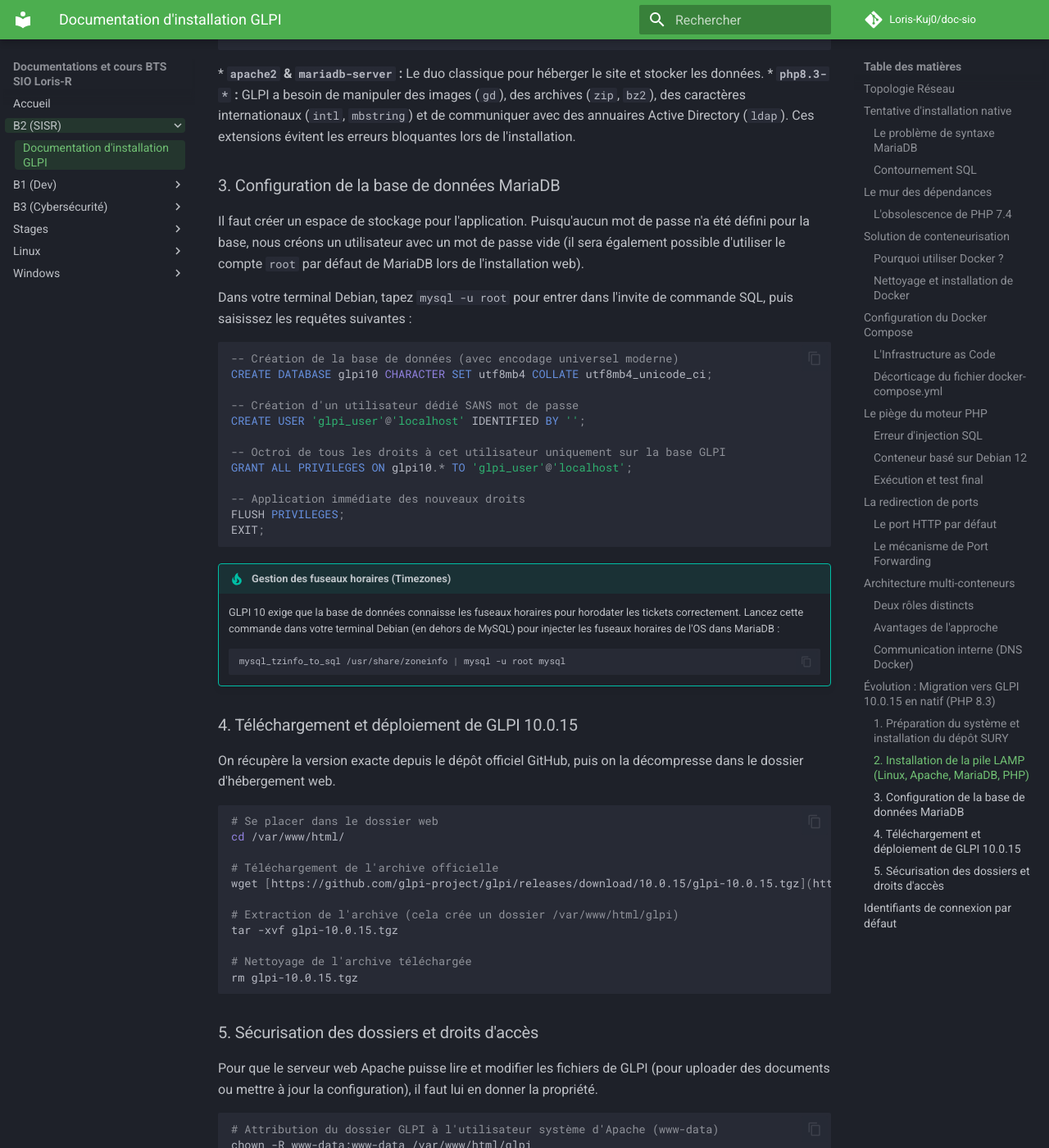
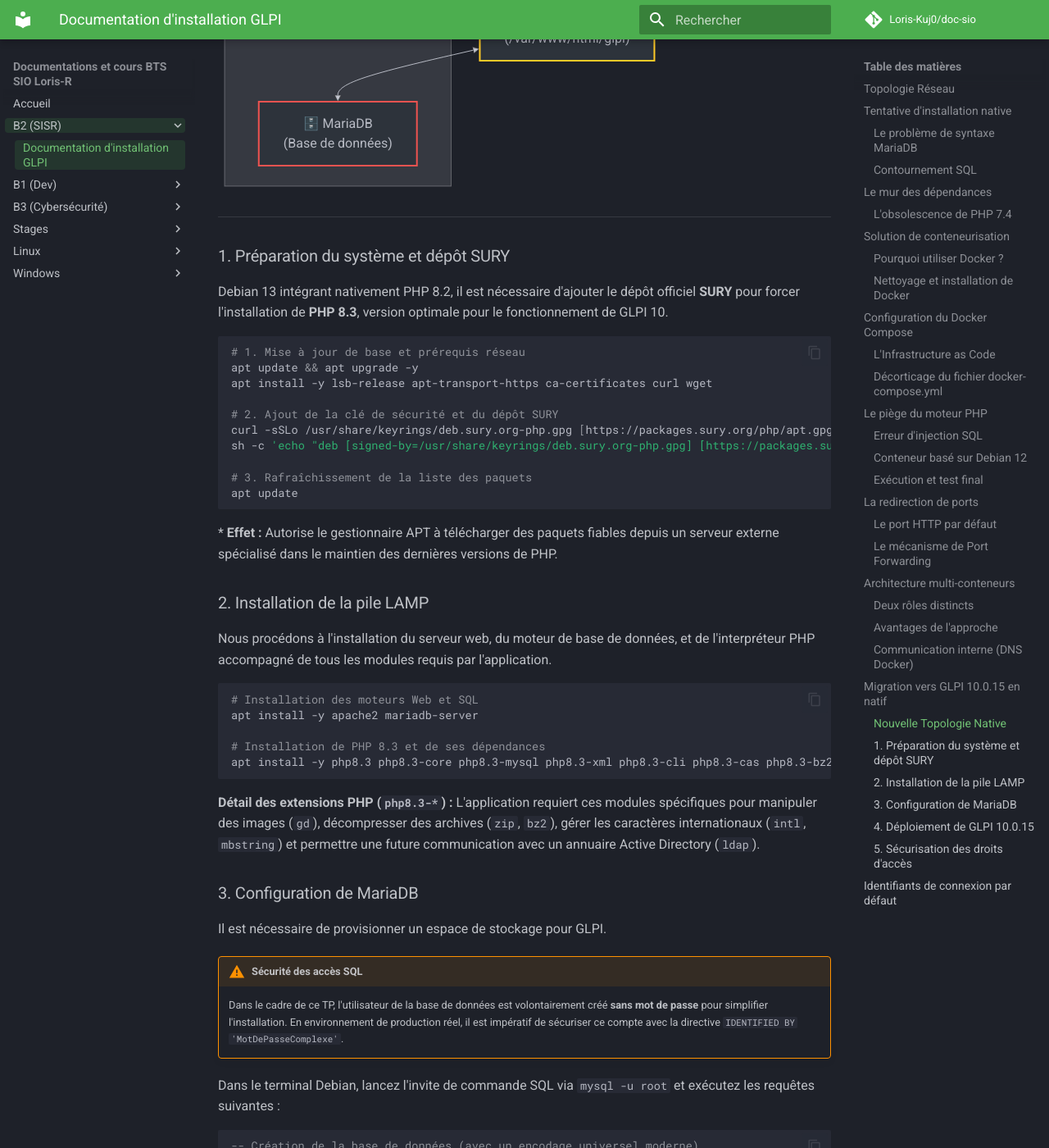
Before and after one commit to Loris-Kuj0/doc-sio, an MkDocs documentation site: the page built from docs/InstallationGLPI.md, in a window 1280 px wide and 1400 px high, scrolled down 9329 px. Shown: the whole window at 82% size. Built offline with MkDocs 1.6.1 and Material for MkDocs 9.7.7, drawn with Linux system fonts in a browser that asks for light colours; comment, search, counter and statistics services are not loaded; some of the changed text lies outside the part shown.

Commit message:
Glpi Test 2

````diff
--- a/docs/InstallationGLPI.md
+++ b/docs/InstallationGLPI.md
@@ -314,57 +314,93 @@
 
 Dans ce réseau isolé, le moteur Docker agit comme un véritable **serveur DNS interne**. Ainsi, lors de la configuration web finale de GLPI, il n'est pas nécessaire de renseigner une adresse IP complexe pour connecter l'application à la base de données. Le conteneur `glpi-app` peut joindre son voisin en utilisant simplement son nom de service défini dans le fichier YAML : **`mariadb`**. Docker se charge d'intercepter cette requête et de la résoudre en adresse IP interne de manière totalement transparente.
 
+---
 
-## Évolution : Migration vers GLPI 10.0.15 en natif (PHP 8.3)
+## Migration vers GLPI 10.0.15 en natif
 
-Face aux limites de la version 9.5.6 (notamment son obsolescence et son incompatibilité avec les systèmes modernes), le déploiement d'un **nouveau serveur** avec GLPI 10.0.15 a été décidé. Cette version étant parfaitement compatible avec les standards actuels, la conteneurisation n'est plus requise : nous repassons sur une architecture native, plus performante et plus simple à maintenir.
+!!! abstract "Objectif de la migration"
+    Face aux limites de la version 9.5.6 (obsolescence logicielle, incompatibilité matérielle), le déploiement d'un **nouveau serveur** avec **GLPI 10.0.15** a été acté.
 
-### 1. Préparation du système et installation du dépôt SURY
+### Nouvelle Topologie Native
 
-Debian 13 intégrant nativement PHP 8.2, il est nécessaire d'ajouter le dépôt officiel de paquets PHP (SURY) pour forcer l'installation de la version **8.3** requise pour cette architecture.
+L'abandon de Docker simplifie considérablement les flux. Tous les services s'exécutent désormais directement sur le système hôte, éliminant la nécessité de faire du *Port Forwarding* ou d'utiliser un DNS interne.
+
+```mermaid
+graph TD
+    Debian["🖥️ Serveur Hôte\n(Debian 13)"]
+
+    subgraph "Pile LAMP Native"
+        Apache["🌐 Apache2\n(Serveur Web)"]
+        PHP["⚙️ PHP 8.3\n(Moteur d'exécution)"]
+        MariaDB["🗄️ MariaDB\n(Base de données)"]
+    end
+
+    GLPI["📦 GLPI 10.0.15\n(/var/www/html/glpi)"]
+
+    Debian --> Apache
+    Apache --> PHP
+    PHP --> GLPI
+    GLPI <--> MariaDB
+
+    %% Style visuel adapté au thème sombre
+    style Debian fill:#2d333b,color:#ffffff,stroke:#4caf50,stroke-width:2px
+    style Apache fill:#2d333b,color:#ffffff,stroke:#29b6f6,stroke-width:2px
+    style PHP fill:#2d333b,color:#ffffff,stroke:#ab47bc,stroke-width:2px
+    style MariaDB fill:#2d333b,color:#ffffff,stroke:#ef5350,stroke-width:2px
+    style GLPI fill:#2d333b,color:#ffffff,stroke:#ffca28,stroke-width:2px
+```
+
+---
+
+### 1. Préparation du système et dépôt SURY
+
+Debian 13 intégrant nativement PHP 8.2, il est nécessaire d'ajouter le dépôt officiel **SURY** pour forcer l'installation de **PHP 8.3**, version optimale pour le fonctionnement de GLPI 10.
 
 ```bash
-# Mise à jour de base et installation des prérequis pour ajouter des dépôts
+# 1. Mise à jour de base et prérequis réseau
 apt update && apt upgrade -y
 apt install -y lsb-release apt-transport-https ca-certificates curl wget
 
-# Ajout de la clé de sécurité et du dépôt SURY pour PHP 8.3
+# 2. Ajout de la clé de sécurité et du dépôt SURY
 curl -sSLo /usr/share/keyrings/deb.sury.org-php.gpg [https://packages.sury.org/php/apt.gpg](https://packages.sury.org/php/apt.gpg)
 sh -c 'echo "deb [signed-by=/usr/share/keyrings/deb.sury.org-php.gpg] [https://packages.sury.org/php/](https://packages.sury.org/php/) $(lsb_release -sc) main" > /etc/apt/sources.list.d/php.list'
 
-# Mise à jour de la liste des paquets avec le nouveau dépôt
+# 3. Rafraîchissement de la liste des paquets
 apt update
 ```
-* **Effet :** Ces commandes autorisent Debian à télécharger des paquets fiables depuis un serveur externe (SURY) qui maintient les toutes dernières versions de PHP.
+* **Effet :** Autorise le gestionnaire APT à télécharger des paquets fiables depuis un serveur externe spécialisé dans le maintien des dernières versions de PHP.
 
-### 2. Installation de la pile LAMP (Linux, Apache, MariaDB, PHP)
+### 2. Installation de la pile LAMP
 
-Nous installons le serveur web, le moteur de base de données, et PHP avec l'intégralité des modules spécifiques exigés par l'installateur de GLPI 10.
+Nous procédons à l'installation du serveur web, du moteur de base de données, et de l'interpréteur PHP accompagné de tous les modules requis par l'application.
 
 ```bash
-# Installation d'Apache2 et MariaDB
+# Installation des moteurs Web et SQL
 apt install -y apache2 mariadb-server
 
-# Installation de PHP 8.3 et de ses extensions
+# Installation de PHP 8.3 et de ses dépendances
 apt install -y php8.3 php8.3-core php8.3-mysql php8.3-xml php8.3-cli php8.3-cas php8.3-bz2 php8.3-curl php8.3-mbstring php8.3-intl php8.3-gd php8.3-zip php8.3-ldap
 ```
-* **`apache2` & `mariadb-server` :** Le duo classique pour héberger le site et stocker les données.
-* **`php8.3-*` :** GLPI a besoin de manipuler des images (`gd`), des archives (`zip`, `bz2`), des caractères internationaux (`intl`, `mbstring`) et de communiquer avec des annuaires Active Directory (`ldap`). Ces extensions évitent les erreurs bloquantes lors de l'installation.
 
-### 3. Configuration de la base de données MariaDB
+**Détail des extensions PHP (`php8.3-*`) :** L'application requiert ces modules spécifiques pour manipuler des images (`gd`), décompresser des archives (`zip`, `bz2`), gérer les caractères internationaux (`intl`, `mbstring`) et permettre une future communication avec un annuaire Active Directory (`ldap`).
 
-Il faut créer un espace de stockage pour l'application. Puisqu'aucun mot de passe n'a été défini pour la base, nous créons un utilisateur avec un mot de passe vide (il sera également possible d'utiliser le compte `root` par défaut de MariaDB lors de l'installation web).
+### 3. Configuration de MariaDB
 
-Dans votre terminal Debian, tapez `mysql -u root` pour entrer dans l'invite de commande SQL, puis saisissez les requêtes suivantes :
+Il est nécessaire de provisionner un espace de stockage pour GLPI.
+
+!!! warning "Sécurité des accès SQL"
+    Dans le cadre de ce TP, l'utilisateur de la base de données est volontairement créé **sans mot de passe** pour simplifier l'installation. En environnement de production réel, il est impératif de sécuriser ce compte avec la directive `IDENTIFIED BY 'MotDePasseComplexe'`.
+
+Dans le terminal Debian, lancez l'invite de commande SQL via `mysql -u root` et exécutez les requêtes suivantes :
 
 ```sql
--- Création de la base de données (avec encodage universel moderne)
+-- Création de la base de données (avec un encodage universel moderne)
 CREATE DATABASE glpi10 CHARACTER SET utf8mb4 COLLATE utf8mb4_unicode_ci;
 
--- Création d'un utilisateur dédié SANS mot de passe
+-- Création d'un utilisateur dédié (sans mot de passe)
 CREATE USER 'glpi_user'@'localhost' IDENTIFIED BY '';
 
--- Octroi de tous les droits à cet utilisateur uniquement sur la base GLPI
+-- Octroi de tous les privilèges à cet utilisateur sur la base GLPI
 GRANT ALL PRIVILEGES ON glpi10.* TO 'glpi_user'@'localhost';
 
 -- Application immédiate des nouveaux droits
@@ -372,43 +408,45 @@
 EXIT;
 ```
 
-!!! tip "Gestion des fuseaux horaires (Timezones)"
-    GLPI 10 exige que la base de données connaisse les fuseaux horaires pour horodater les tickets correctement. Lancez cette commande dans votre terminal Debian (en dehors de MySQL) pour injecter les fuseaux horaires de l'OS dans MariaDB :
+!!! tip "Injection des Timezones"
+    Afin d'assurer un horodatage précis des tickets et éviter les erreurs dans l'interface, la base de données doit connaître les fuseaux horaires du système. Exécutez cette commande système :
     ```bash
     mysql_tzinfo_to_sql /usr/share/zoneinfo | mysql -u root mysql
     ```
 
-### 4. Téléchargement et déploiement de GLPI 10.0.15
+### 4. Déploiement de GLPI 10.0.15
 
-On récupère la version exacte depuis le dépôt officiel GitHub, puis on la décompresse dans le dossier d'hébergement web.
+L'archive officielle est récupérée depuis GitHub et décompressée directement dans le répertoire d'hébergement du serveur web Apache.
 
 ```bash
-# Se placer dans le dossier web
+# Se placer dans le répertoire racine web
 cd /var/www/html/
 
-# Téléchargement de l'archive officielle
+# Téléchargement de l'archive tarball
 wget [https://github.com/glpi-project/glpi/releases/download/10.0.15/glpi-10.0.15.tgz](https://github.com/glpi-project/glpi/releases/download/10.0.15/glpi-10.0.15.tgz)
 
-# Extraction de l'archive (cela crée un dossier /var/www/html/glpi)
+# Extraction (génère automatiquement le dossier /glpi)
 tar -xvf glpi-10.0.15.tgz
 
 # Nettoyage de l'archive téléchargée
 rm glpi-10.0.15.tgz
 ```
 
-### 5. Sécurisation des dossiers et droits d'accès
+### 5. Sécurisation des droits d'accès
 
-Pour que le serveur web Apache puisse lire et modifier les fichiers de GLPI (pour uploader des documents ou mettre à jour la configuration), il faut lui en donner la propriété.
+Pour que le serveur web Apache puisse interagir avec les dossiers (upload de documents, mise à jour des plugins, génération de logs), l'utilisateur système qui fait tourner le processus web doit en devenir le propriétaire légitime.
 
 ```bash
 # Attribution du dossier GLPI à l'utilisateur système d'Apache (www-data)
 chown -R www-data:www-data /var/www/html/glpi
 
-# Sécurisation des permissions standards
+# Sécurisation des permissions (Lecture/Exécution pour tous, Écriture pour le propriétaire)
 chmod -R 755 /var/www/html/glpi
 ```
 
-L'infrastructure native est désormais totalement opérationnelle. L'installation se finalise en tapant l'adresse `http://[IP_DU_SERVEUR]/glpi` dans un navigateur web.
+!!! success "Prêt pour la configuration graphique"
+    L'infrastructure système est désormais totalement déployée et configurée. La suite de l'installation s'effectue via l'assistant web, accessible en tapant `http://[IP_DU_SERVEUR]/glpi` dans un navigateur.
+
 
 
 ---
````
